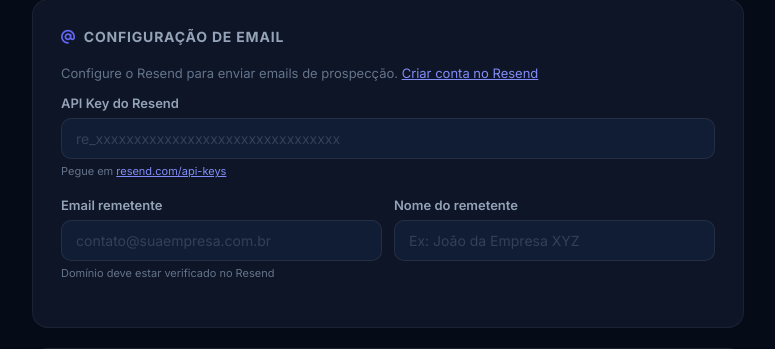
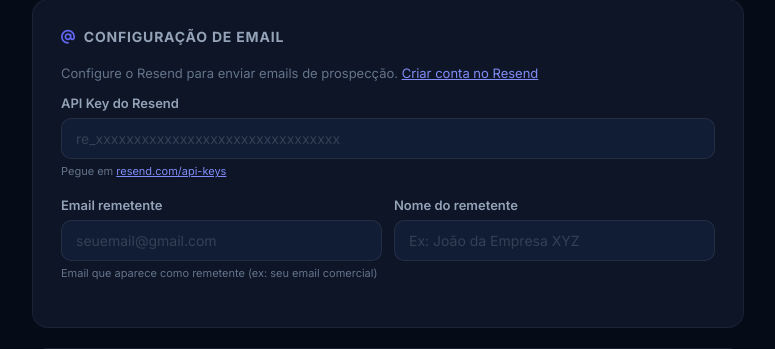
Before and after one commit to AndersD76/robo-comercial, a Flask app: page /configurar in a window 1280 px wide. Shown: the part 1135-1484 px from the top of the page, without its empty margins (252-1027 px from the left). Run offline with Flask 3, Linux system fonts and the light colour scheme; the visitor is signed in with stand-in values (Sample User, id 1); data that the repository does not hold is empty; some libraries are stand-ins or nearby versions.

Commit message:
fix: email remetente aceita qualquer email, não só Resend
Co-Authored-By: Claude Opus 4.6 (1M context) <noreply@anthropic.com>

```diff
--- a/templates/config.html
+++ b/templates/config.html
@@ -182,8 +182,8 @@
     <div style="display:grid;grid-template-columns:1fr 1fr;gap:12px">
       <div class="field">
         <label>Email remetente</label>
-        <input type="email" id="email_remetente" value="{{ cfg.email_remetente or '' }}" placeholder="contato@suaempresa.com.br">
-        <small style="color:var(--muted);font-size:11px">Domínio deve estar verificado no Resend</small>
+        <input type="email" id="email_remetente" value="{{ cfg.email_remetente or '' }}" placeholder="seuemail@gmail.com">
+        <small style="color:var(--muted);font-size:11px">Email que aparece como remetente (ex: seu email comercial)</small>
       </div>
       <div class="field">
         <label>Nome do remetente</label>
```
